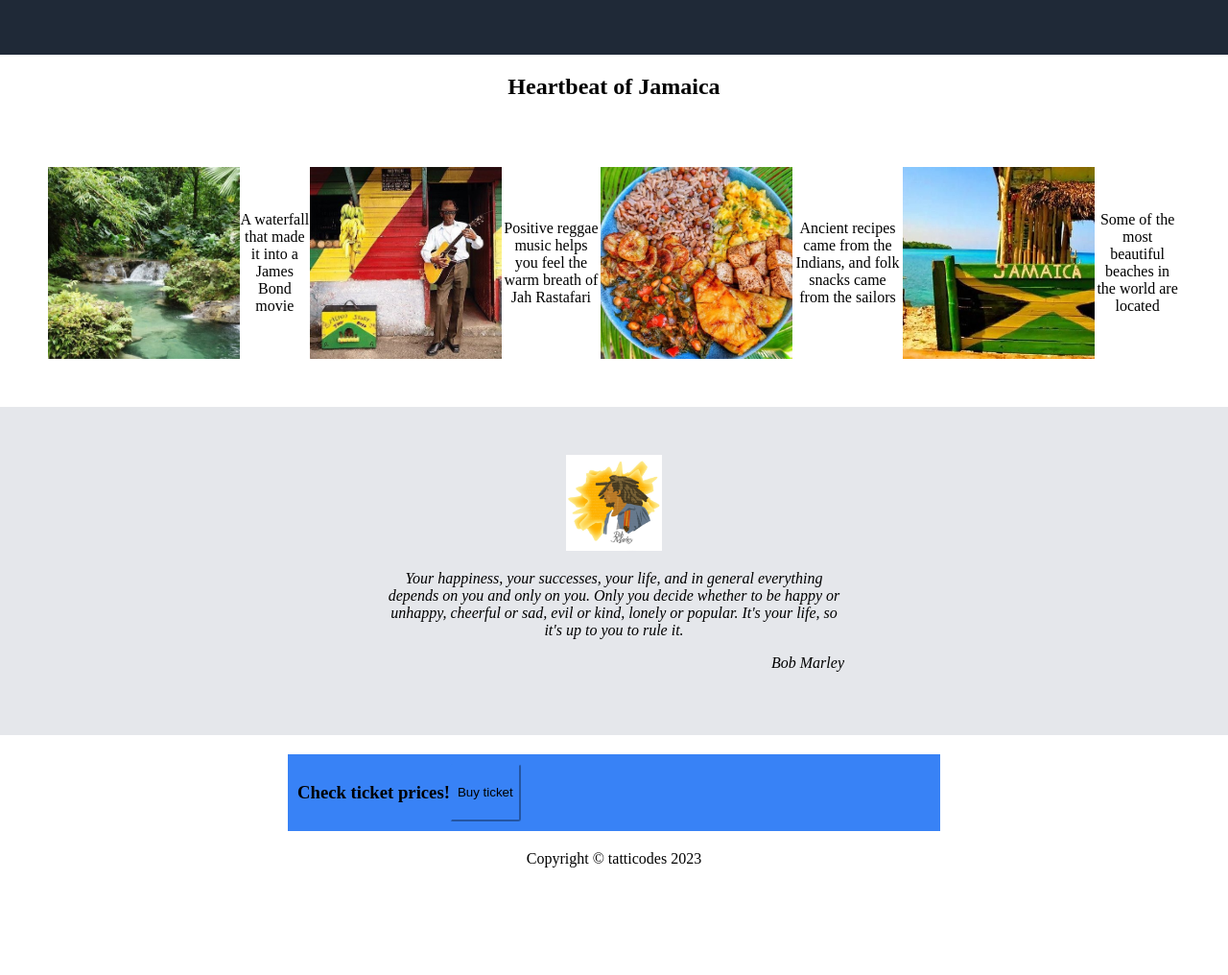
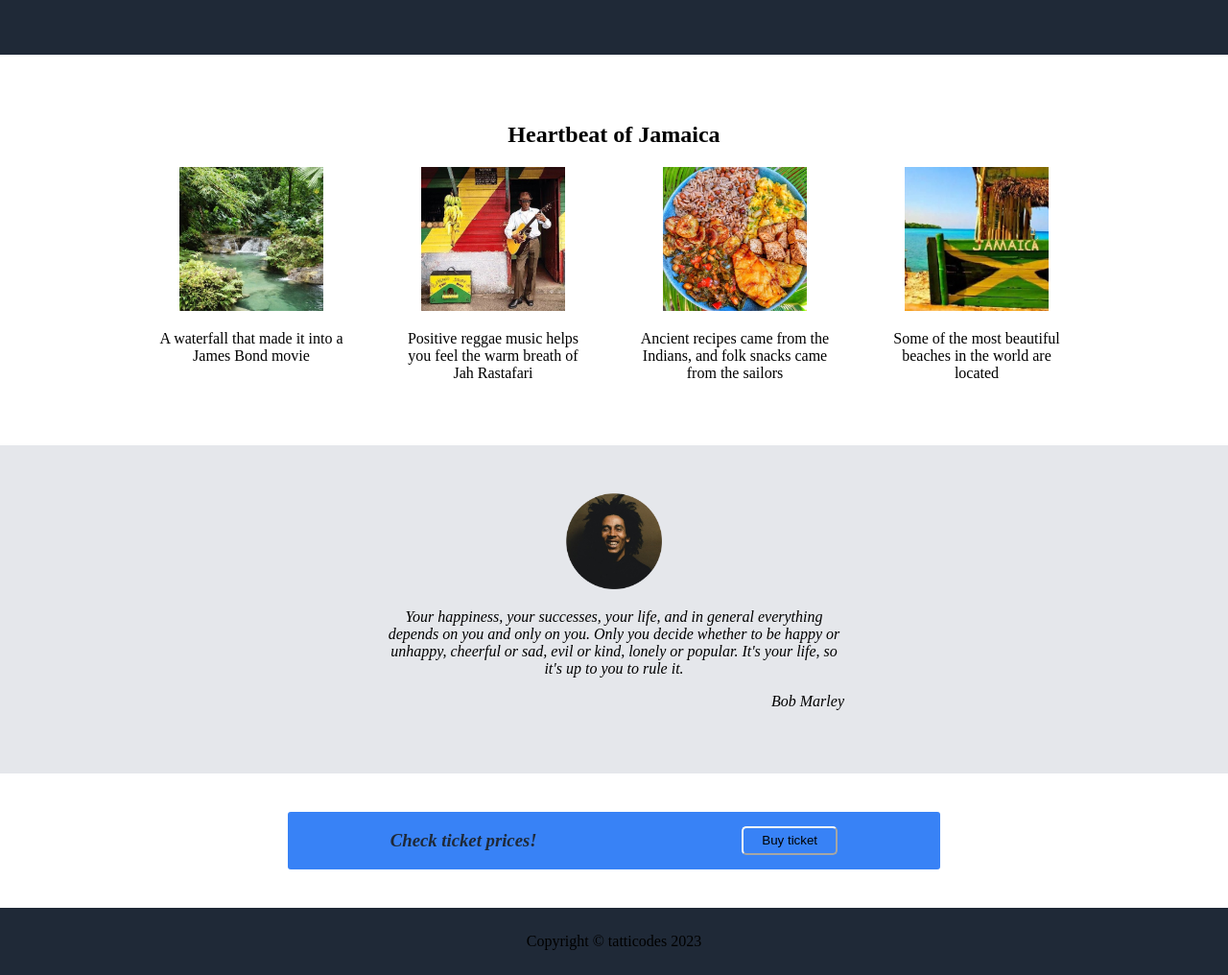
Before and after one commit to thepntstr/jamaicaPage, a plain HTML site: page index.html in a window 1280 px wide. Shown: the part 426-1442 px from the top of the page at 96% size. Before the commit the page ends 1346 px from the top, so only its background shows below. Drawn offline with Linux system fonts and the light colour scheme.

Commit message:
Change the index.html file and style.css

```diff
--- a/css/style.css
+++ b/css/style.css
@@ -49,18 +49,26 @@ a {
 }
 button{
     background-color:#3882f6;
-    border-radius: 3px;
     border-color:#3882f6;
+    border-radius:5px;
+    height: 30px;
+    width: 100px;
 }
-/*InformationS*/
+/*Information*/
+.information_page{
+    padding: 50px;
+}
 .picture{
     display: flex;
     justify-content: center;
-    align-items: center;
-    padding: 50px;
+    gap: 52px;
+}
+.inf_page{
+    max-width:200px;
 }
 .photo{
-    height: 200px;
+    height: 150px;
+    width: auto;
 }
 /*Quotes*/
 .quotes_page{
@@ -78,7 +86,20 @@ button{
 /*Contact*/
 .contact_page{
     display: flex;
+    justify-content:space-around;
+    align-items: center;
     background-color:#3882f6;
-    margin: 20px 300px;
+    font-style: italic;
+    color:#1f2937;
+    border-radius: 3px;
+    margin: 40px 300px;
+
+}
+.button_buy{
+    border-color: #f9faf8;
+}
+/*Footer*/
+.footer{
+    background-color:#1f2937;
     padding: 10px;
 }
--- a/index.html
+++ b/index.html
@@ -46,14 +46,22 @@
 		<div class="information_page">
          <h2>Heartbeat of Jamaica</h2>
 		 <div class="picture">
+			<div class="inf_page">
 				<img src="img/falls.jpg" class="photo" alt="falls-img">
 				<p>A waterfall that made it into a James Bond movie</p>
+			</div>
+			<div class="inf_page">
 				<img src="img/music.jpg" class="photo" alt="music-img">
 				<p>Positive reggae music helps you feel the warm breath of Jah Rastafari</p>
+			</div>
+			<div class="inf_page">
 				<img src="img/food.jpg" class="photo" alt="food-img">
 				<p>Ancient recipes came from the Indians, and folk snacks came from the sailors</p>
+			</div>
+			<div class="inf_page">
 				<img src="img/jamaica.jpg" class="photo" alt="jamaica-img">
 				<p>Some of the most beautiful beaches in the world are located</p>
+			</div>
 		 </div>
 		</div>
 	</section>
@@ -61,7 +69,7 @@
 	<!-- Quotes-->
 	<section class="grey_section" id="quotes">
 		<div class="quotes_page">
-			<img src="img/bobMarley.jpg" class="bobMarley_img" alt="bobMarley_img">
+			<img src="img/bobMarley.png" class="bobMarley_img" alt="bobMarley_img">
             <p>Your happiness, your successes, your life, and in general everything depends on you and only on you. Only you decide whether to be happy or unhappy, cheerful or sad, evil or kind, lonely or popular. It's your life, so it's up to you to rule it.</p>
 			<p class="bob">Bob Marley</p>
 		</div>
@@ -71,7 +79,7 @@
 	<section class="white_section" id="contact">
 		<div class="contact_page">
 		  <h3>Check ticket prices!</h3>
-          <button>Buy ticket</button>
+          <button class="button_buy">Buy ticket</button>
 		</div>
 	</section>
 
```
Also changed, not shown: img/bobMarley.jpg (deleted), img/bobMarley.png (added). Lines whose indentation alone changed are shown as unchanged.
